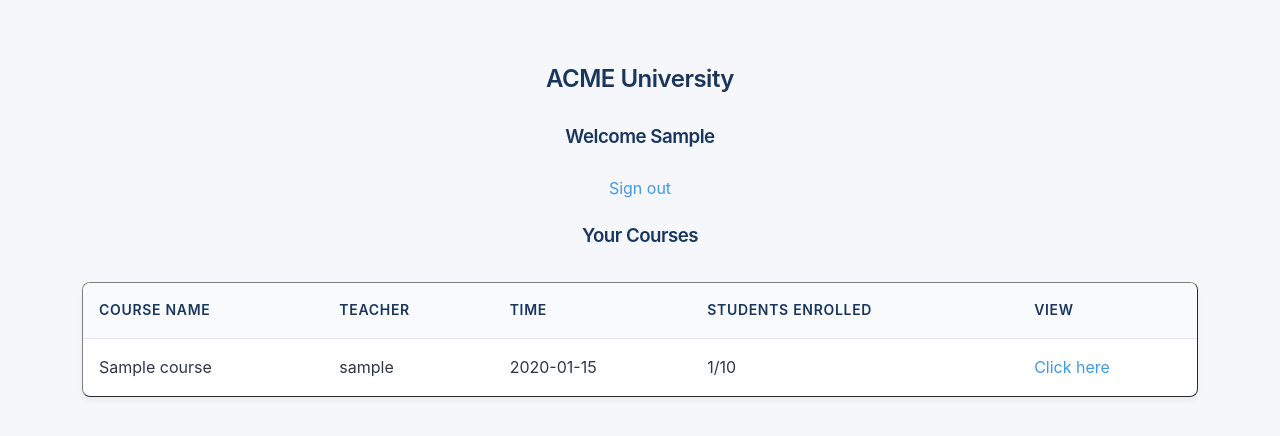
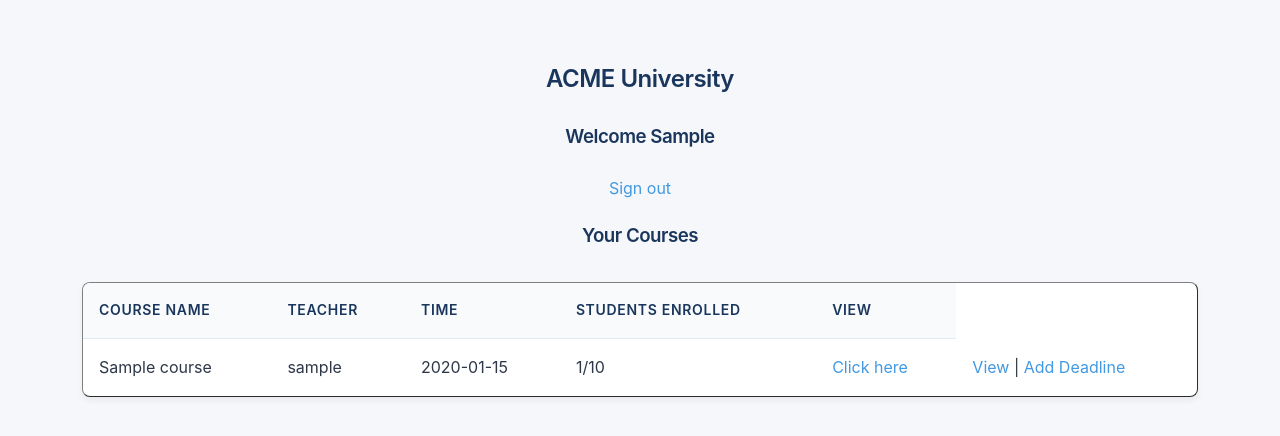
Before and after one commit to gerardoriveradoesstuff/CSE108GROUPProject, a Flask app: page /teacher in a window 1280 px wide. Shown: the top 436 px of the page. Run offline with Flask 3, Linux system fonts and the light colour scheme; a user stored in the database is signed in; tables that the repository leaves empty hold one stand-in row (values such as "Sample post").

Commit message:
feat: Add links to 'View' & 'Add Deadline'

```diff
--- a/templates/teacher_dashboard.html
+++ b/templates/teacher_dashboard.html
@@ -22,6 +22,11 @@
             <td>{{ course.time }}</td>
             <td>{{ course.students|length }}/{{ course.capacity }}</td>
             <td><a href="{{ url_for('main.class_detail', course_id=course.id) }}">Click here</a></td>
+            <td>
+                <a href="{{ url_for('main.class_detail', course_id=course.id) }}">View</a> |
+                <a href="{{ url_for('main.add_deadline', course_id=course.id) }}">Add Deadline</a>
+            </td>
+
         </tr>
         {% endfor %}
     </table>
```
